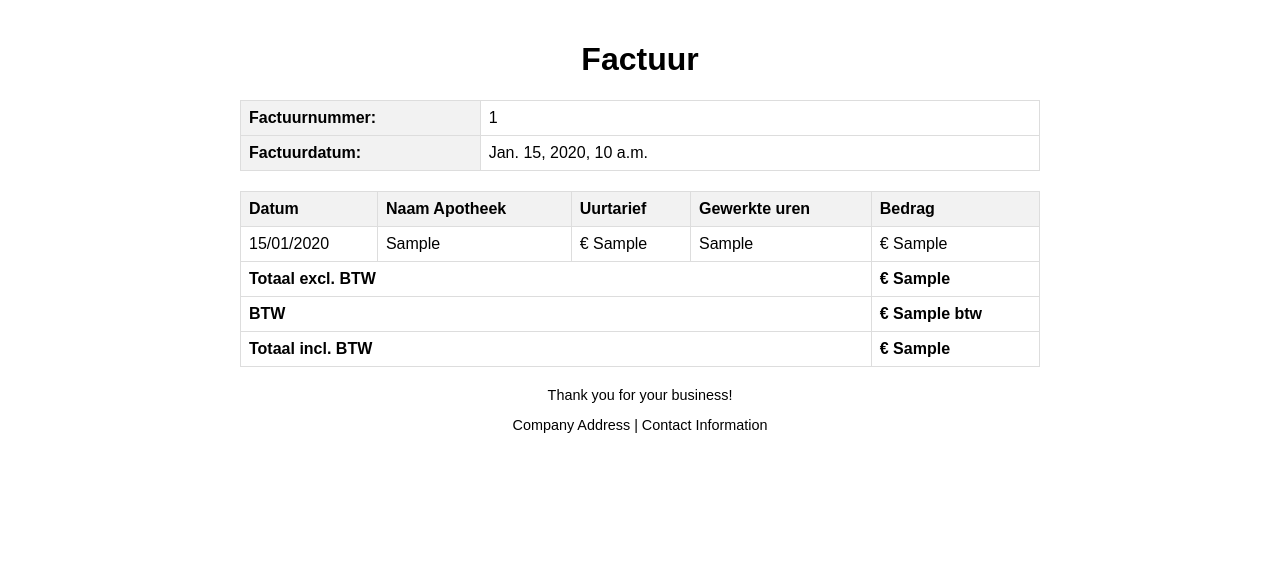
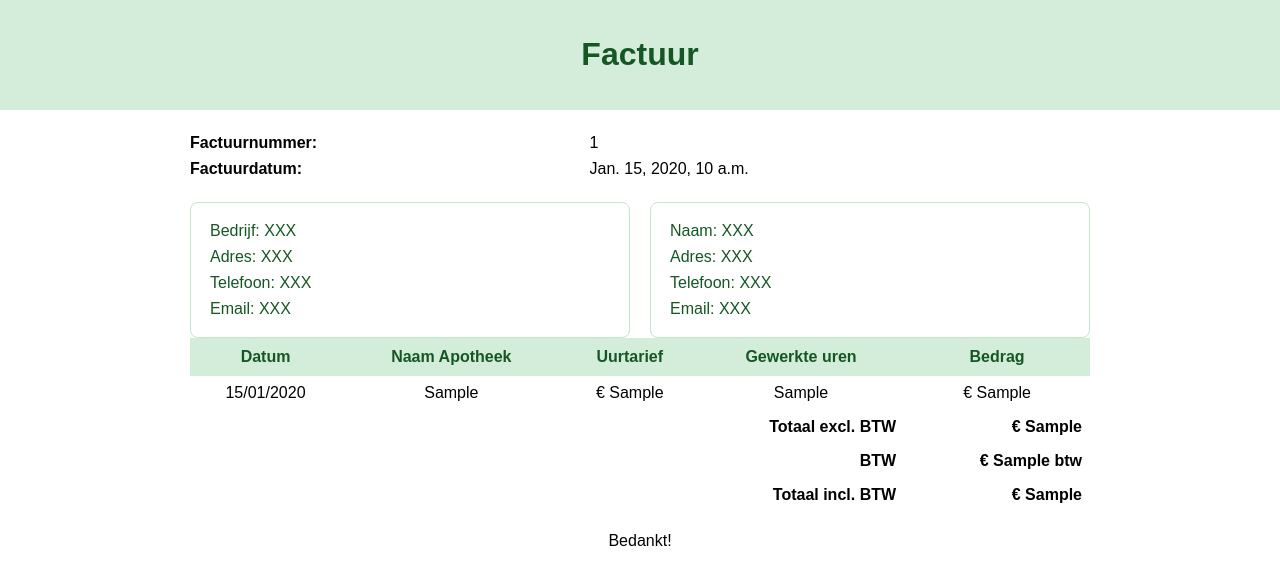
Before and after one commit to Stefpje1991/apotheekhulp, a Django app: template templates/invoice/invoice_assistent.html in a window 1280 px wide. Shown: the top 585 px of the page. Run offline with Django 5.2, Linux system fonts and the light colour scheme; the template is opened without the code that fills it: most values are stand-ins (such as "Sample title", 1, 10 or a date in 2020).

Commit message:
invoice creation

```diff
--- a/invoice/views.py
+++ b/invoice/views.py
@@ -1,5 +1,4 @@
 import json
-import os
 from datetime import timedelta, datetime
 from io import BytesIO  # For handling in-memory file objects
 
@@ -19,7 +18,6 @@ from xhtml2pdf import pisa  # For converting HTML to PDF
 
 from accounts.decorators import role_required
 from accounts.models import Assistent, User, Apotheek
-from apotheekhulp_main import settings
 from calendar_app.models import Event
 from invoice.forms import LinkBetweenAssistentAndApotheekForm
 from .models import InvoiceOverview, InvoiceDetail
@@ -721,15 +719,12 @@ def create_invoice(request):
             totaalbedragFactuurMetBtw = round(totaalbedragFactuur + btw, 2)
             # Ensure invoice_date is a datetime object (convert if necessary)
             if isinstance(invoice.invoice_date, str):
-                print('1')
                 invoice_date = datetime.strptime(invoice.invoice_date, '%Y-%m-%d')  # Adjust format if needed
             else:
-                print('2')
                 invoice_date = invoice.invoice_date
 
             # Format the date to 'dd/mm/yyyy'
             formatted_invoice_date = invoice_date.strftime('%d/%m/%Y')
-            print(formatted_invoice_date)
             items_needed_for_pdf_creation = {
                 'events': events,
                 'totaalbedragFactuur': totaalbedragFactuur,
--- a/templates/invoice/invoice_assistent.html
+++ b/templates/invoice/invoice_assistent.html
@@ -11,74 +11,156 @@
             padding: 0;
             box-sizing: border-box;
         }
+
+        .header {
+            width: 100%;
+            background-color: #d4edda;
+            padding: 15px 0;
+            color: #155724;
+            text-align: center;
+            margin: 0;
+        }
+
         .container {
             width: 100%;
-            max-width: 800px;
+            max-width: 900px; /* Increased max-width to accommodate side-by-side sections */
             margin: 0 auto;
             padding: 20px;
         }
-        .header, .footer {
+
+        .table {
+            width: 100%;
+            margin-bottom: 20px;
+            border-collapse: collapse;
+        }
+
+        .table-bordered th, .table-bordered td {
+            border: none;
+            padding: 8px;
+        }
+
+        .table-bordered thead th {
+            background-color: #d4edda;
+            color: #155724;
+            padding: 10px;
+        }
+
+        .table-bordered tbody td {
             text-align: center;
+        }
+
+        .table tfoot td {
+            border: none;
+            padding: 8px;
+            text-align: right;
+        }
+
+        .table tfoot td:last-child {
+            text-align: right;
+        }
+
+        .table tfoot .font-weight-bold {
+            font-weight: bold;
+        }
+
+        .no-border {
+            border: none;
+            padding: 4px 0;
+        }
+
+        .text-left {
+            text-align: left;
+        }
+
+        .text-right {
+            text-align: right;
+        }
+
+        .text-center {
+            text-align: center;
+        }
+
+        .mb-4 {
             margin-bottom: 20px;
         }
-        .header img {
-            max-width: 150px;
+
+        .mt-4 {
+            margin-top: 20px;
         }
-        .invoice-info, .events-table {
-            width: 100%;
-            border-collapse: collapse;
-            margin-bottom: 20px;
+
+        .details-container {
+            display: flex;
+            justify-content: space-between;
+            gap: 20px; /* Space between the sections */
+            margin-top: 20px;
+            flex-wrap: wrap; /* Allow wrapping for smaller screens */
         }
-        .invoice-info th, .invoice-info td, .events-table th, .events-table td {
-            border: 1px solid #ddd;
-            padding: 8px;
-            text-align: left;
+
+        .details-section {
+            flex: 1; /* Grow to fill space */
+            min-width: 250px; /* Minimum width to prevent sections from becoming too narrow */
+            padding: 15px;
+            border: 1px solid #c3e6cb;
+            border-radius: 8px;
+            box-sizing: border-box;
         }
-        .invoice-info th, .events-table th {
-            background-color: #f2f2f2;
+
+        .details-content {
+            font-size: 1em;
+            color: #155724;
         }
-        .invoice-info th {
-            width: 30%; /* Adjust width of header cells */
+
+        .details-content p {
+            margin: 0;
+            padding: 4px;
+            border: none;
+            text-align: left; /* Align text to left */
         }
-        .invoice-info td {
-            width: 70%; /* Adjust width of data cells */
-        }
-        .total-row {
-            font-weight: bold;
-            text-align: right;
-        }
-        .total-label {
-            padding-right: 10px;
-        }
-        .total-value {
-            text-align: right;
-        }
-        .footer {
-            font-size: 0.9em;
+
+        @media (max-width: 600px) {
+            .details-container {
+                flex-direction: column; /* Stack sections vertically on small screens */
+            }
         }
     </style>
 </head>
 <body>
+    <div class="header">
+        <h1>Factuur</h1>
+    </div>
     <div class="container">
-        <!-- Header -->
-        <div class="header">
-            <h1>Factuur</h1>
-        </div>
-
-        <!-- Invoice Information -->
-        <table class="invoice-info">
+        <table class="table">
             <tr>
-                <th>Factuurnummer:</th>
-                <td>{{ items.invoice.invoice_number }}</td>
+                <th class="no-border text-left">Factuurnummer:</th>
+                <td class="no-border">{{ items.invoice.invoice_number }}</td>
             </tr>
             <tr>
-                <th>Factuurdatum:</th>
-                <td>{{ items.invoice_date }}</td>
+                <th class="no-border text-left">Factuurdatum:</th>
+                <td class="no-border">{{ items.invoice_date }}</td>
             </tr>
         </table>
 
-        <!-- Events Table -->
-        <table class="events-table">
+        <!-- Simplified Company and Client Details Section -->
+        <div class="details-container">
+            <div class="details-section">
+                <div class="details-content">
+                    <p><span class="value">Bedrijf:</span> XXX</p>
+                    <p><span class="value">Adres:</span> XXX</p>
+                    <p><span class="value">Telefoon:</span> XXX</p>
+                    <p><span class="value">Email:</span> XXX</p>
+                </div>
+            </div>
+            <div class="details-section">
+                <div class="details-content">
+                    <p><span class="value">Naam:</span> XXX</p>
+                    <p><span class="value">Adres:</span> XXX</p>
+                    <p><span class="value">Telefoon:</span> XXX</p>
+                    <p><span class="value">Email:</span> XXX</p>
+                </div>
+            </div>
+        </div>
+
+        <table class="table table-bordered">
             <thead>
                 <tr>
                     <th>Datum</th>
@@ -100,25 +182,22 @@
                 {% endfor %}
             </tbody>
             <tfoot>
-                <tr class="total-row">
-                    <td colspan="4" class="total-label">Totaal excl. BTW</td>
-                    <td class="total-value">€ {{ items.totaalbedragFactuur }}</td>
+                <tr class="font-weight-bold">
+                    <td colspan="4" class="text-right">Totaal excl. BTW</td>
+                    <td>€ {{ items.totaalbedragFactuur }}</td>
                 </tr>
-                <tr class="total-row">
-                    <td colspan="4" class="total-label">BTW</td>
-                    <td class="total-value">€ {{ items.btw }}</td>
+                <tr class="font-weight-bold">
+                    <td colspan="4" class="text-right">BTW</td>
+                    <td>€ {{ items.btw }}</td>
                 </tr>
-                <tr class="total-row">
-                    <td colspan="4" class="total-label">Totaal incl. BTW</td>
-                    <td class="total-value">€ {{ items.totaalbedragFactuurMetBtw }}</td>
+                <tr class="font-weight-bold">
+                    <td colspan="4" class="text-right">Totaal incl. BTW</td>
+                    <td>€ {{ items.totaalbedragFactuurMetBtw }}</td>
                 </tr>
             </tfoot>
         </table>
-
-        <!-- Footer -->
-        <div class="footer">
-            <p>Thank you for your business!</p>
-            <p>Company Address | Contact Information</p>
+        <div class="text-center mt-4">
+            <p>Bedankt!</p>
         </div>
     </div>
 </body>
```
